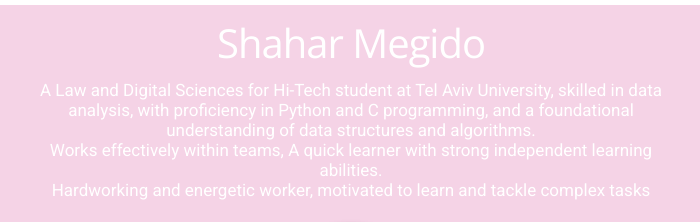
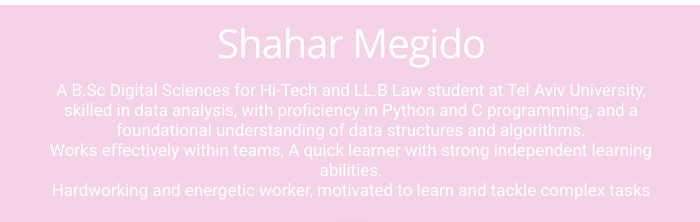
Before and after one commit to ShaharMeg/resume, a plain HTML site: page index.html in a window 1280 px wide. Shown: the top 222 px of the page, 289-989 px from the left. Drawn offline with nearby package versions, Linux system fonts and the light colour scheme.

Commit message:
Change summary

```diff
--- a/index.html
+++ b/index.html
@@ -30,7 +30,7 @@
         <div class="job-container"></div>
         <div class="summary-container">
           <div>
-            A Law and Digital Sciences for Hi-Tech student at Tel Aviv
+            A B.Sc Digital Sciences for Hi-Tech and LL.B Law student at Tel Aviv
             University, skilled in data analysis, with proficiency in Python and
             C programming, and a foundational understanding of data structures
             and algorithms.
```
